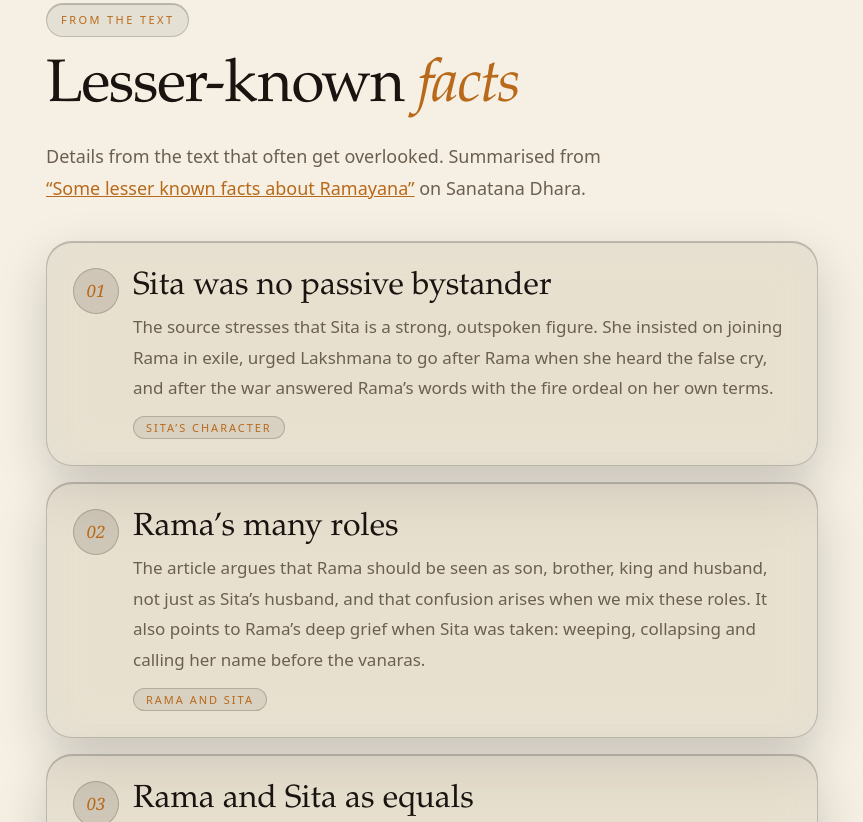
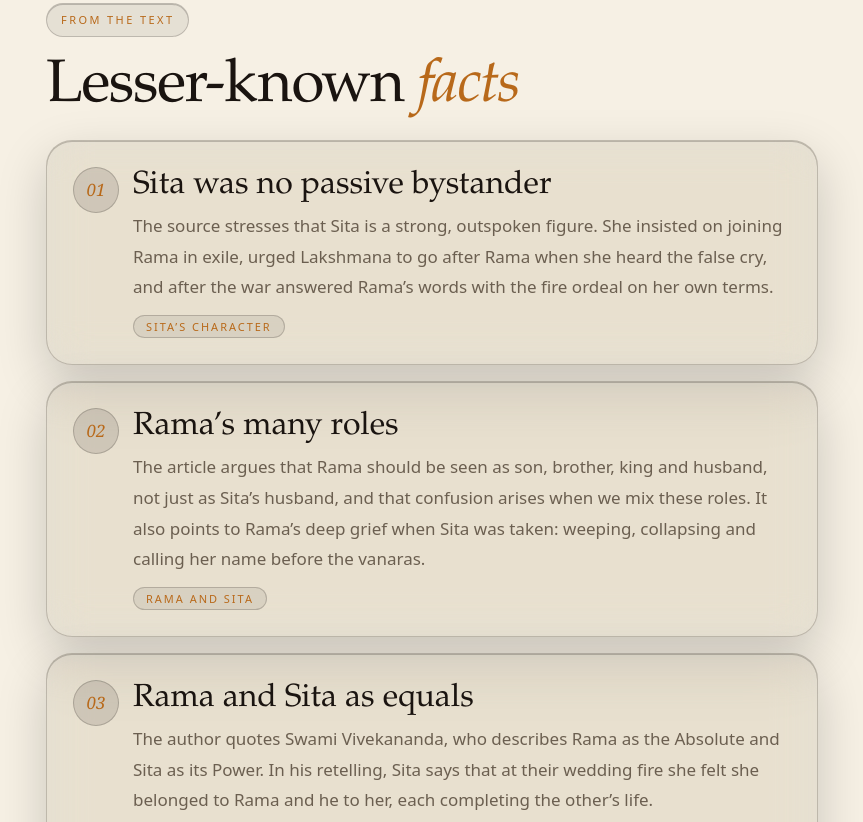
Before and after one commit to sagunakhadka/sagunakhadka.github.io, a plain HTML site: page rmy.html in a window 1280 px wide. Shown: the part 4478-5300 px from the top of the page, without its empty margins (208-1071 px from the left). Drawn offline with Linux system fonts and the light colour scheme.

Commit message:
Update rmy.html

```diff
--- a/rmy.html
+++ b/rmy.html
@@ -226,7 +226,6 @@ header p.sub{color:#fff;opacity:.95}
 
 <section id="facts">
 <p class="eb">From the text</p><h2>Lesser-known <i>facts</i></h2>
-<p class="lead">Details from the text that often get overlooked. Summarised from <a href="https://sanatanadhara.com/some-lesser-known-facts-about-ramayana/" target="_blank" rel="noopener">“Some lesser known facts about Ramayana”</a> on Sanatana Dhara.</p>
 
 <div class="fact"><h3>Sita was no passive bystander</h3>
 <p>The source stresses that Sita is a strong, outspoken figure. She insisted on joining Rama in exile, urged Lakshmana to go after Rama when she heard the false cry, and after the war answered Rama’s words with the fire ordeal on her own terms.</p><span class="tag">Sita’s character</span></div>
@@ -256,7 +255,7 @@ header p.sub{color:#fff;opacity:.95}
 </section>
 </div>
 
-<footer>Jai Siya Ram 🙏<br>Facts summarised from <a href="https://sanatanadhara.com/some-lesser-known-facts-about-ramayana/" target="_blank" rel="noopener">Sanatana Dhara</a> and general knowledge of the epic.</footer>
+<footer>Jai Sree Ram 🙏<br>Facts summarised from Valmiki Ramayana and general knowledge of the epic.</footer>
 <script>
 (function(){var s=document.getElementById('sun');
 addEventListener('scroll',function(){s.style.transform='translateY('+Math.min(scrollY*.3,160)+'px)'},{passive:true});
```
